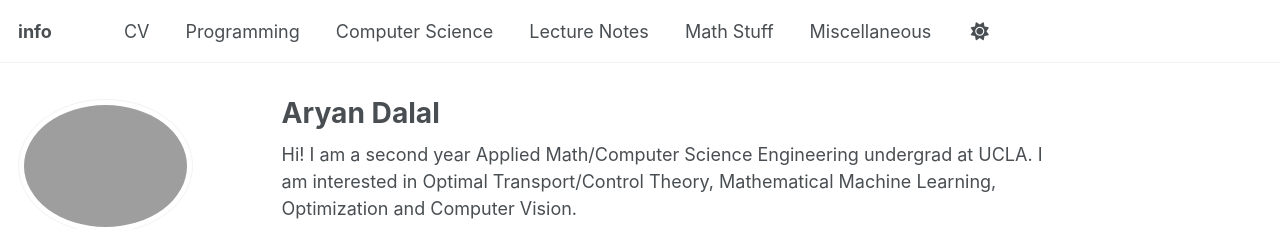
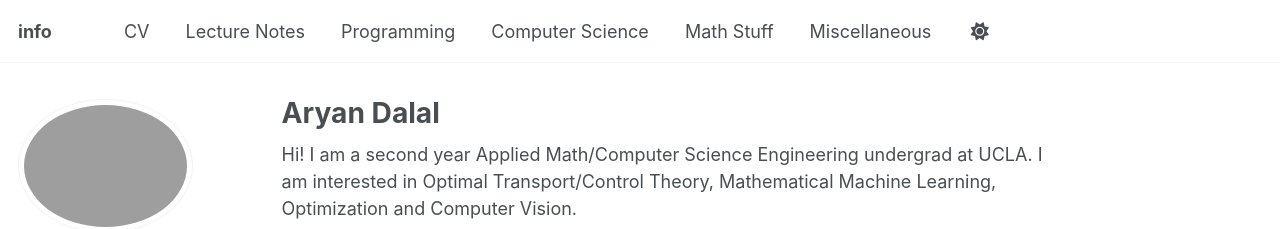
Before and after one commit to DalalAryan/DalalAryan.github.io, a Jekyll site: the page built from _pages/about.md, in a window 1280 px wide. Shown: the top 229 px of the page. Built offline with Jekyll 4.4.1, drawn with Linux system fonts in a browser that asks for light colours; a script that is not in the unit is left out; part of the change alters nothing that is shown.

```diff
--- a/_data/navigation.yml
+++ b/_data/navigation.yml
@@ -23,14 +23,14 @@ main:
   - title: "CV"
     url: /cv/
 
+  - title: "Lecture Notes"
+    url: /lecturenotes/
+
   - title: "Programming"
     url: /programming/
 
   - title: "Computer Science"
     url: /compsci/
-
-  - title: "Lecture Notes"
-    url: /lecturenotes/
 
   - title: "Math Stuff"
     url: /mathstuff/
```
